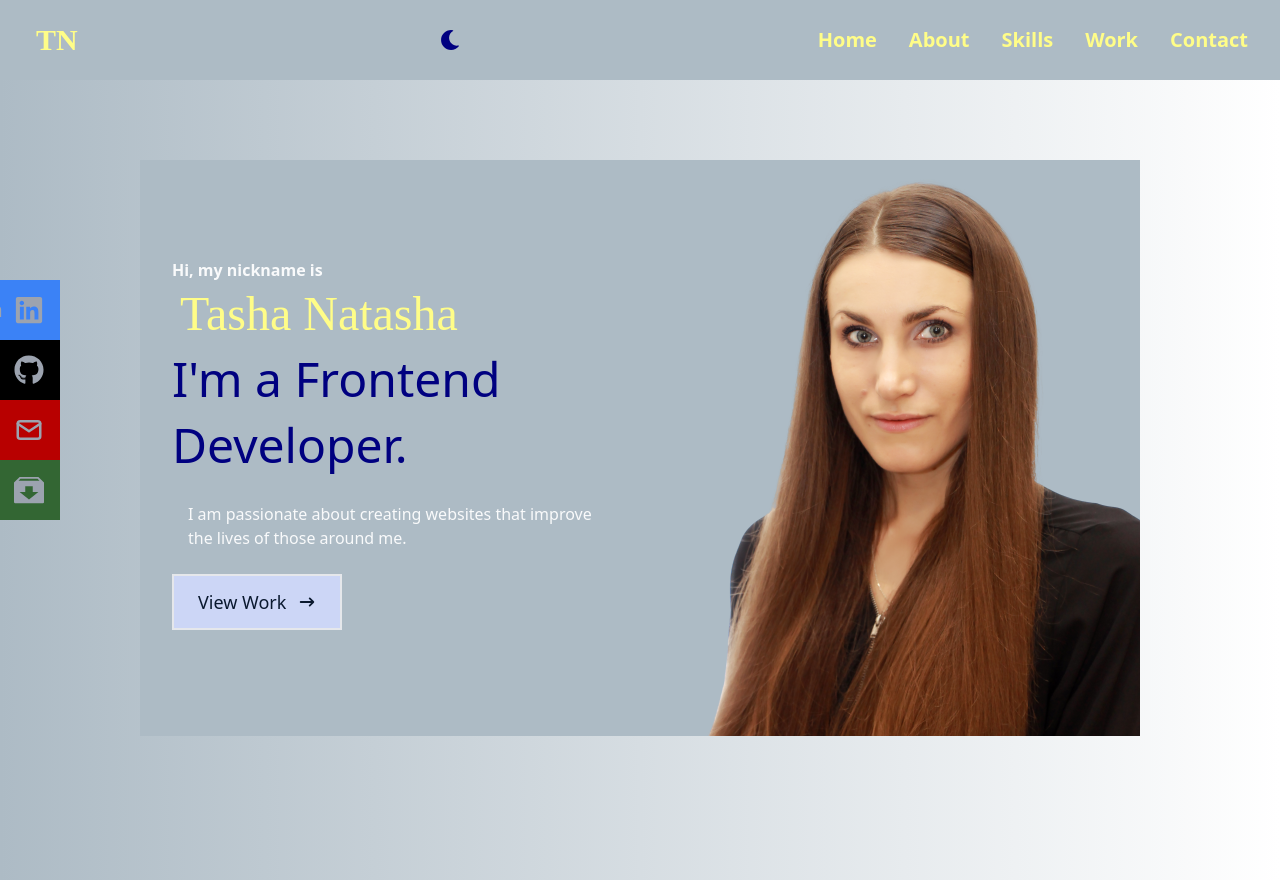
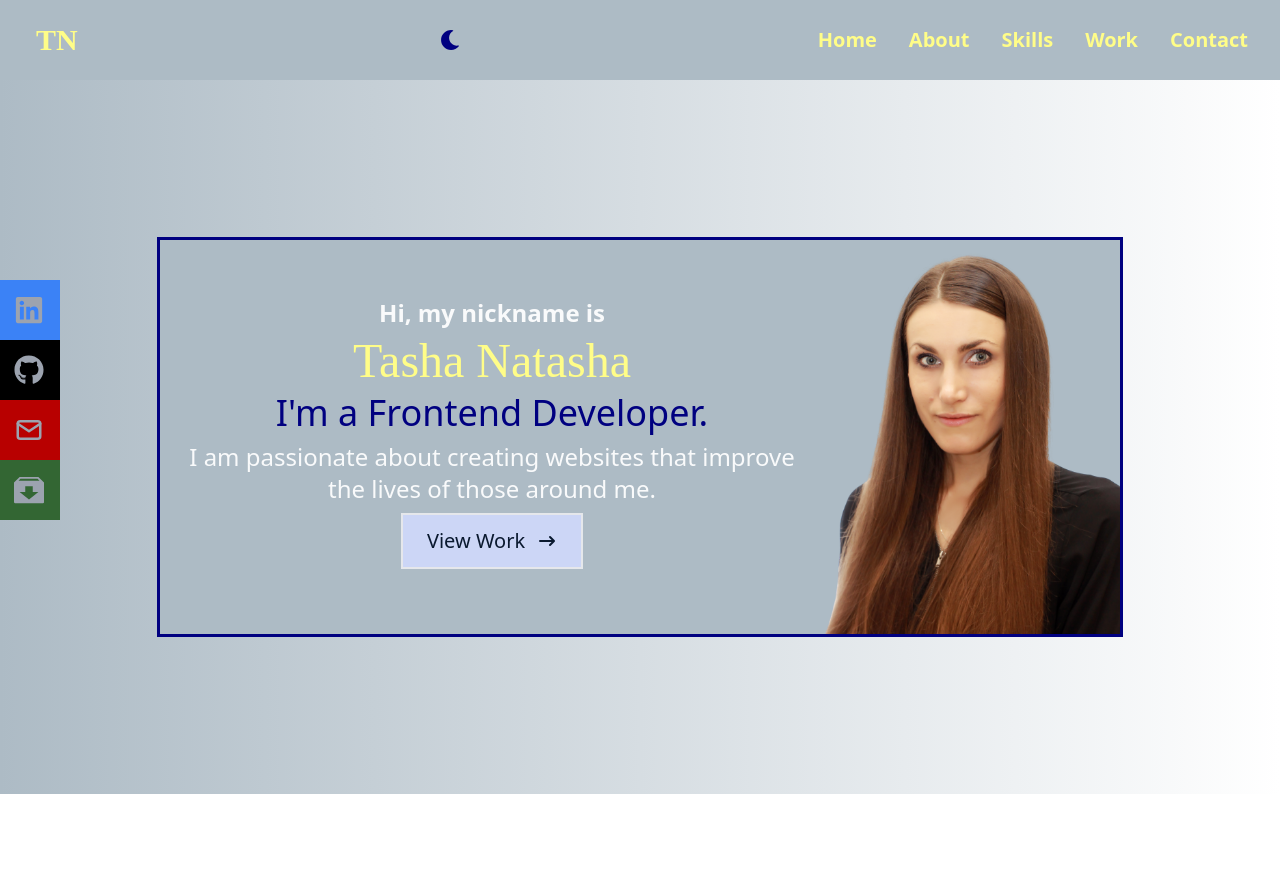
Before and after one commit to Tasha1003Natasha/Portfolio-Website, a React (Create React App) app: page / in a window 1280 px wide. After the commit the page ends 800 px from the top, so only its background shows below. Built offline with nearby package versions, Linux system fonts and the light colour scheme.

Commit message:
Готові всі версії

```diff
--- a/src/components/About/About.jsx
+++ b/src/components/About/About.jsx
@@ -2,13 +2,11 @@ import React from 'react';
 
 const About = () => {
   return (
-    // dark:bg-[#0d1c2c] dark:text-[#8892b0]
-
     <div
       name="about"
       className="w-full h-screen bg-[#adbbc5] text-[#000080] dark:bg-[#0d1c2c] dark:text-gray-300"
     >
-      <div className="flex flex-col justify-center items-center w-full h-full ml-2 md:ml-4">
+      <div className="flex flex-col justify-center items-center w-full h-full">
         <div className="lg:max-w-[1000px] w-full grid grid-cols-2 gap-8">
           <div className="text-center sm:text-right pb-8 md:pl-4">
             <p className="text-base md:text-4xl font-bold inline border-b-4 border-[#fffd88]  dark:border-yellow-300">
--- a/src/components/Home/Home.jsx
+++ b/src/components/Home/Home.jsx
@@ -5,32 +5,35 @@
 import React from 'react';
 import { HiArrowNarrowRight } from 'react-icons/hi';
 import Me from '../../assets/me10.png';
+import SocialsIcons from 'components/Navbar/SocialsIcons';
 
 /////////////////////////////////////////////////////////////////
-
-// mx-auto
+// py-10 px-10 md:py-20 md:px-10
+// h-screen
 
 const Home = () => {
   return (
     <>
-      <div className="w-full h-screen py-10 px-10 lg:py-20 lg:px-20  bg-gradient-to-l from-white to-[#adbbc5] hover:bg-gradient-to-r  dark:from-white dark:to-[#0d1c2c]">
-        <div className="lg:max-w-[1000px]  mx-auto bg-[#adbbc5] text-[#000080]  dark:bg-[#0d1c2c] dark:text-[#8892b0]">
-          <div className="flex flex-col md:flex-row md:items-center items-center">
-            <div className=" flex flex-col lg:w-1/2 justify-center lg:items-start lg:p-8 p-4 items-center">
-              <p className=" text-gray-50 font-bold">Hi, my nickname is</p>
+      <div className="w-full h-full p-10 md:p-20 lg:p-40 bg-gradient-to-l from-white to-[#adbbc5] hover:bg-gradient-to-r  dark:from-white dark:to-[#0d1c2c]">
+        <div className="outline lg:max-w-[1000px]  mx-auto bg-[#adbbc5] text-[#000080]  dark:bg-[#0d1c2c] dark:text-[#8892b0]">
+          <div className="outline flex flex-col md:flex-row md:items-center items-center">
+            <div className="flex flex-col justify-center items-center">
+              <p className="text-gray-50 font-bold lg:text-2xl">
+                Hi, my nickname is
+              </p>
 
-              <h1 className="text-xl md:text-5xl p-2 text-[#fffd88] dark:text-yellow-300 tracking-loose">
+              <h1 className="text-xl sm:text-5xl p-2 text-[#fffd88] dark:text-yellow-300 tracking-loose">
                 Tasha Natasha
               </h1>
-              <h2 className="text-xs md:text-5xl leading-relaxed md:leading-snug mb-2 text-[#000080]  dark:text-[#ccd6f6]">
+              <h2 className="text-lg sm:text-3xl md:text-2xl lg:text-4xl leading-relaxed md:leading-snug mb-2 text-[#000080]  dark:text-[#ccd6f6]">
                 I'm a Frontend Developer.
               </h2>
-              <p className="m-4 mb:m-0 text-center md:text-start text-xs md:text-base text-gray-50 mb:mb-4">
+              <p className="m-2 md:mx-4 sm:m-0 text-center text-sm sm:text-base md:text-xl lg:text-2xl text-gray-50 mb:mb-4">
                 I am passionate about creating websites that improve the lives
                 of those around me.
               </p>
               <div>
-                <button className="text-[#0a192f] bg-[#ccd6f6] text-sm md:text-lg group border-2 px-3 py-2 md:px-6 md:py-3 my-2 flex items-center hover:bg-[#fffd88] hover:border-bg-[#fffd88] dark:hover:bg-yellow-300 dark:hover:border-yellow-300">
+                <button className="text-[#0a192f] bg-[#ccd6f6] text-sm md:text-lg lg:text-xl group border-2 px-3 py-2 md:px-6 md:py-3  my-2 flex items-center hover:bg-[#fffd88] hover:border-bg-[#fffd88] dark:hover:bg-yellow-300 dark:hover:border-yellow-300">
                   <a href="/work">View Work</a>
                   <span className="group-hover:rotate-90 duration-300">
                     <HiArrowNarrowRight className="ml-3" />
@@ -39,18 +42,18 @@ const Home = () => {
               </div>
             </div>
 
-            {/* <div className="p-8 mt-12 mb-6 md:mb-0 md:mt-0 ml-0 md:ml-12 w-1/2  md:justify-center"> */}
-            <div className="mx-auto mb-0 mt-0 w-1/2 justify-center">
-              {/* <div className="h-full flex flex-wrap content-center"> */}
-              <div className="h-full flex flex-wrap justify-end">
-                <div>
-                  <img className="inline-block mt-0 p-0" src={Me} alt="/" />
-                </div>
-              </div>
+            <div className="flex flex-wrap justify-center md:justify-end">
+              <img
+                className="w-full h-48 md:h-full inline-block mt-0 p-0"
+                src={Me}
+                alt="/"
+              />
             </div>
           </div>
         </div>
       </div>
+
+      <SocialsIcons />
       {/* <About />
       <Skills />
       <Work />
--- a/src/components/Navbar/Navbar.jsx
+++ b/src/components/Navbar/Navbar.jsx
@@ -1,13 +1,12 @@
 import React from 'react';
 import { Link } from 'react-router-dom';
 import { VscMenu, VscChromeClose } from 'react-icons/vsc';
-import { FaLinkedin, FaGithub } from 'react-icons/fa';
-import { TbMail } from 'react-icons/tb';
-import { ImBoxAdd } from 'react-icons/im';
+// import { FaLinkedin, FaGithub } from 'react-icons/fa';
+// import { TbMail } from 'react-icons/tb';
+// import { ImBoxAdd } from 'react-icons/im';
+// import MyPDF from '../../assets/Reisa_Nataliia.pdf';
 import { useState } from 'react';
 // import Logo from '../../assets/logo.png';
-import MyPDF from '../../assets/Reisa_Nataliia.pdf';
-
 import Toggle from '../Toggle/ThemeToggle';
 
 const Navbar = () => {
@@ -93,9 +92,9 @@ const Navbar = () => {
 
       {/* Socials icons */}
 
-      <div className="flex fixed flex-col top-[35%] left-0">
+      {/* <div className="flex fixed flex-col top-[35%] left-0">
         <ul>
-          <li className="text-xs md:text-xl w-[120px] h-[40px] ml-[-65px] md:w-[160px]  hover:ml-[-10px] md:h-[60px] md:ml-[-100px] md:hover:ml-[-10px] flex justify-between items-center durection-600 bg-blue-500 hover:bg-[#fffd88] dark:hover:bg-yellow-300">
+          <li className="text-xs md:text-xl w-[120px] h-[40px] ml-[-65px] md:w-[160px] md:h-[60px] md:ml-[-100px] md:hover:ml-[-10px] flex justify-between items-center durection-600 bg-blue-500 hover:bg-[#fffd88] dark:hover:bg-yellow-300">
             <a
               className="flex justify-between items-center w-full text-gray-400 dark:text-white"
               href="https://www.linkedin.com/in/tasha-natasha-0ba490245/"
@@ -133,7 +132,7 @@ const Navbar = () => {
             </a>
           </li>
         </ul>
-      </div>
+      </div> */}
     </div>
   );
 };
--- /dev/null
+++ b/src/components/Navbar/SocialsIcons.jsx
@@ -0,0 +1,53 @@
+import React from 'react';
+import { FaLinkedin, FaGithub } from 'react-icons/fa';
+import { TbMail } from 'react-icons/tb';
+import { ImBoxAdd } from 'react-icons/im';
+import MyPDF from '../../assets/Reisa_Nataliia.pdf';
+
+const SocialsIcons = () => {
+  return (
+    <div className="flex fixed flex-col top-[35%] left-0">
+      <ul>
+        <li className="text-xs md:text-xl w-[120px] h-[40px] ml-[-65px] md:w-[160px] md:h-[60px] md:ml-[-100px] md:hover:ml-[-10px] flex justify-between items-center durection-600 bg-blue-500 hover:bg-[#fffd88] dark:hover:bg-yellow-300">
+          <a
+            className="flex justify-between items-center w-full text-gray-400 dark:text-white"
+            href="https://www.linkedin.com/in/tasha-natasha-0ba490245/"
+          >
+            Linkedin
+            <FaLinkedin size={30} />
+          </a>
+        </li>
+
+        <li className="text-xs md:text-xl w-[120px] h-[40px] ml-[-65px] md:w-[160px] md:h-[60px]  md:ml-[-100px] md:hover:ml-[-10px]  flex justify-between durection-600 items-center bg-[#000000] hover:bg-[#fffd88] dark:hover:bg-yellow-300">
+          <a
+            className="flex justify-between items-center w-full  text-gray-400 dark:text-white"
+            href="https://github.com/Tasha1003Natasha?tab=repositories"
+          >
+            Github <FaGithub size={30} />
+          </a>
+        </li>
+
+        <li className="text-xs md:text-xl w-[120px] h-[40px] ml-[-65px] md:w-[160px] md:h-[60px]  md:ml-[-100px] md:hover:ml-[-10px] flex justify-between durection-600 items-center bg-[#B80000] hover:bg-[#fffd88] dark:hover:bg-yellow-300">
+          <a
+            className="flex justify-between items-center w-full  text-gray-400 dark:text-white"
+            href="/contact"
+          >
+            Email <TbMail size={30} />
+          </a>
+        </li>
+
+        <li className="text-xs md:text-xl w-[120px] h-[40px] ml-[-65px] md:w-[160px] md:h-[60px]  md:ml-[-100px] md:hover:ml-[-10px]  flex justify-between items-center durection-600 bg-[#336633] hover:bg-[#fffd88] dark:hover:bg-yellow-300">
+          <a
+            className="flex justify-between items-center w-full text-gray-400 dark:text-white"
+            href={MyPDF}
+            download="Reisa_Nataliia.pdf"
+          >
+            Resume <ImBoxAdd size={30} />
+          </a>
+        </li>
+      </ul>
+    </div>
+  );
+};
+
+export default SocialsIcons;
--- a/src/components/Skills/Skills.jsx
+++ b/src/components/Skills/Skills.jsx
@@ -18,8 +18,8 @@ const Skills = () => {
       className="w-full h-screen bg-[#adbbc5] text-[#000080] dark:bg-[#0d1c2c] dark:text-gray-300"
     >
       {/* Container */}
-      <div className="lg:max-w-[1000px] mx-auto px-14 pb-2 sm:px-4 sm:pb-4 flex flex-col justify-center w-full h-full">
-        <div className="sm:pl-14">
+      <div className="lg:max-w-[1000px] mx-auto px-10 pb-2 sm:px-4 sm:pb-4 flex flex-col justify-center w-full h-full">
+        <div className="px-2 sm:px-10">
           <p className="text-base sm:text-2xl md:text-4xl font-bold inline border-b-4 border-[#fffd88]  dark:border-yellow-300 ">
             Skills
           </p>
@@ -28,7 +28,7 @@ const Skills = () => {
           </p>
         </div>
 
-        <div className="w-full grid grid-cols-2 sm:grid-cols-4 gap-4 text-center lg:py-8 py-2 px-2 sm:px-14 lg:px-0">
+        <div className="w-full grid grid-cols-2 sm:grid-cols-4 gap-4 text-center lg:py-8 py-2 px-2 sm:px-10 lg:px-0">
           <div className="shadow-md shadow-[#040c16] hover:scale-110 duration-500">
             <img className="w-8 sm:w-20  mx-auto" src={HTML} alt="HTML icon" />
             <p className="my-2 md:my-4">HTML</p>
```
Also changed, not shown: src/components/Contact/Contact.jsx (+13 -10 lines), src/components/Work/Work.jsx (+15 -5 lines).
